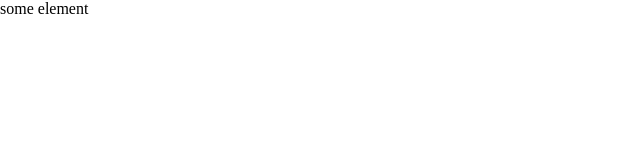
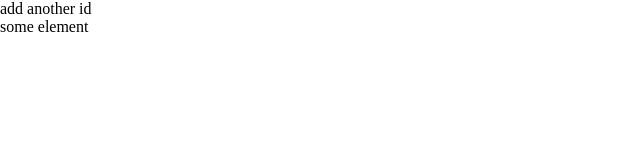
Before and after one commit to junebeomlee/junebeomlee.github.io, a plain HTML site: page index.html in a window 1280 px wide. Shown: the full height of the page, 0-640 px from the left. Drawn offline with Linux system fonts and the light colour scheme.

Commit message:
feat: add another id

```diff
--- a/index.html
+++ b/index.html
@@ -4,6 +4,7 @@
         <link rel="stylesheet" href="index.css"/>
     </head>
     <body>
+        <div>add another id</div>
         <div id="root"></div>
         <div id="portal"></div>
         <script src="index.js"></script>
```
